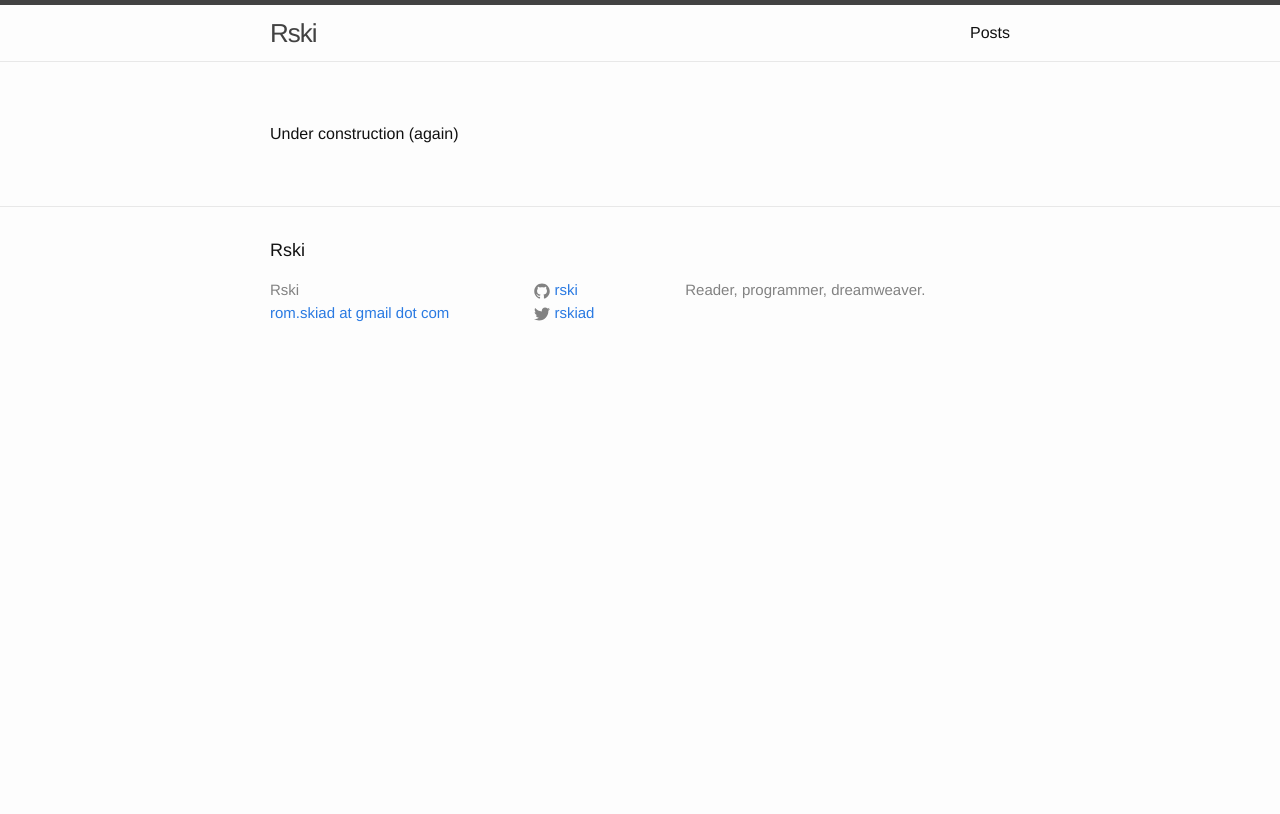
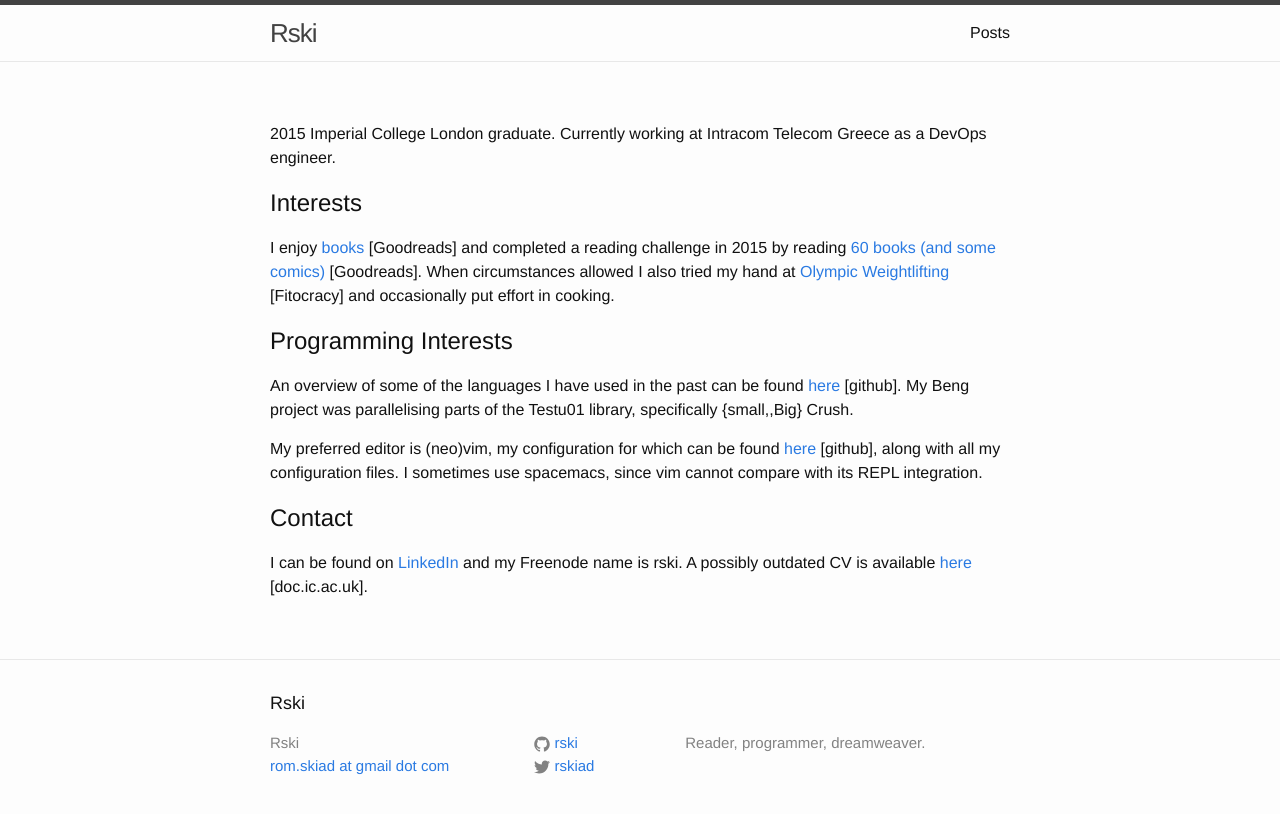
Before and after one commit to rski/rski.github.io, a Jekyll site: the page built from index.html, in a window 1280 px wide. Shown: the top 814 px of the page. Built offline with Jekyll 4.4.1, drawn with Linux system fonts in a browser that asks for light colours.

Commit message:
Add some content on the landing page

```diff
--- a/index.html
+++ b/index.html
@@ -5,6 +5,16 @@
 
 <div class="home">
 
-  <p>Under construction (again)</p>
+  <p>2015 Imperial College London graduate. Currently working at Intracom Telecom Greece as a DevOps engineer.</p>
+
+  <h1>Interests</h1>
+  <p>I enjoy <a href=https://www.goodreads.com/user/show/22642100-rom>books</a> [Goodreads] and completed a reading challenge in 2015 by reading <a href=https://www.goodreads.com/user_challenges/2925698> 60 books (and some comics)</a> [Goodreads]. When circumstances allowed I also tried my hand at <a href=https://fitocracy.com/profile/rski>Olympic Weightlifting</a> [Fitocracy] and occasionally put effort in cooking.</p>
+
+  <h1>Programming Interests</h1>
+  <p>An overview of some of the languages I have used in the past can be found <a href=http://resume.github.io/?rski>here</a> [github]. My Beng project was parallelising parts of the Testu01 library, specifically {small,,Big} Crush.</p>
+  <p>My preferred editor is (neo)vim, my configuration for which can be found <a href="https://github.com/rski/dotfiles">here</a> [github], along with all my configuration files. I sometimes use spacemacs, since vim cannot compare with its REPL integration.</p>
+
+  <h1>Contact</h1>
+  <p>I can be found on <a href=http://www.linkedin.com/in/rskiad>LinkedIn</a> and my Freenode name is rski. A possibly outdated CV is available <a href=http://www.doc.ic.ac.uk/~rs3011/RskiCV.pdf>here</a> [doc.ic.ac.uk].</p>
 
 </div>
```
